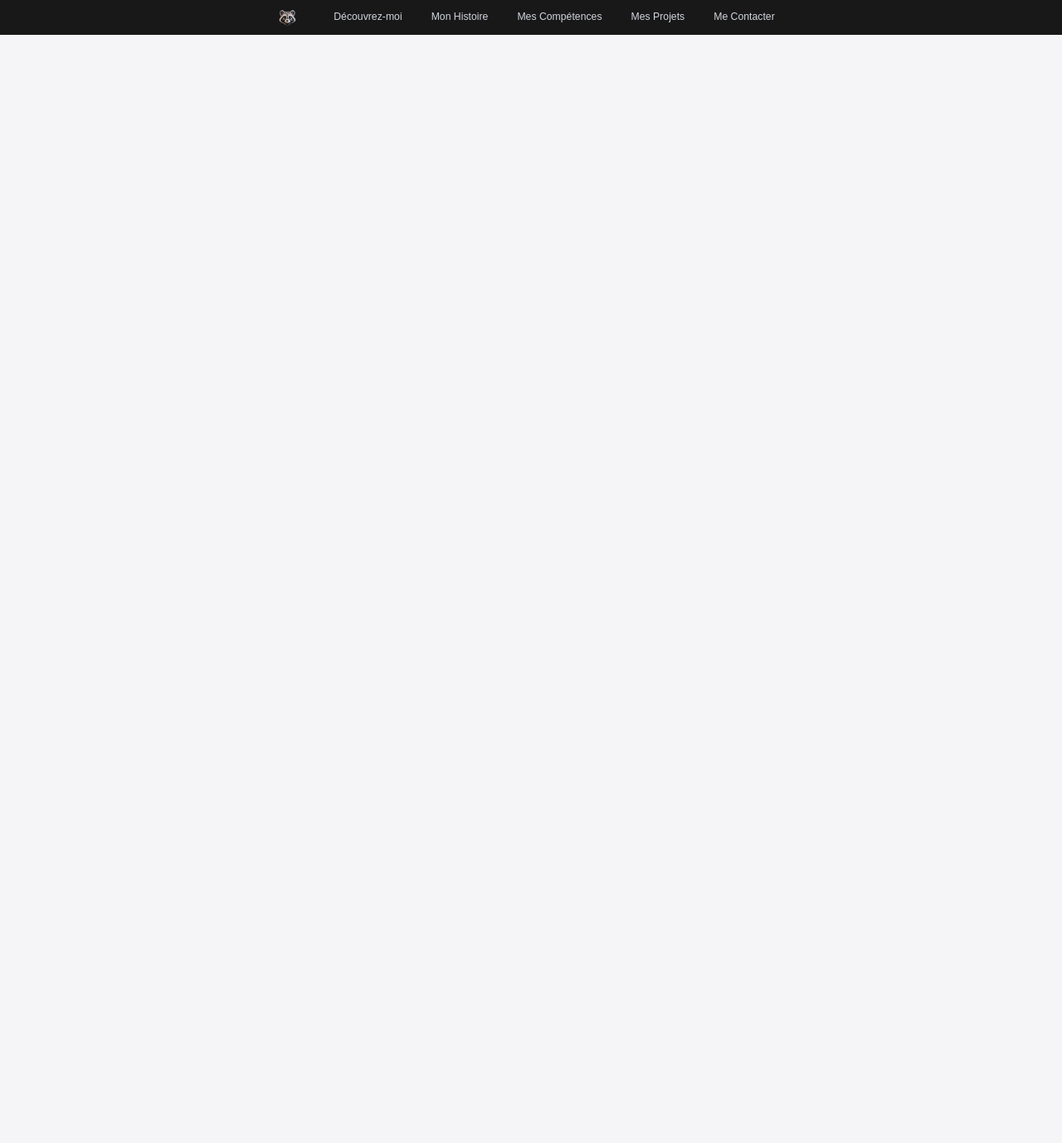
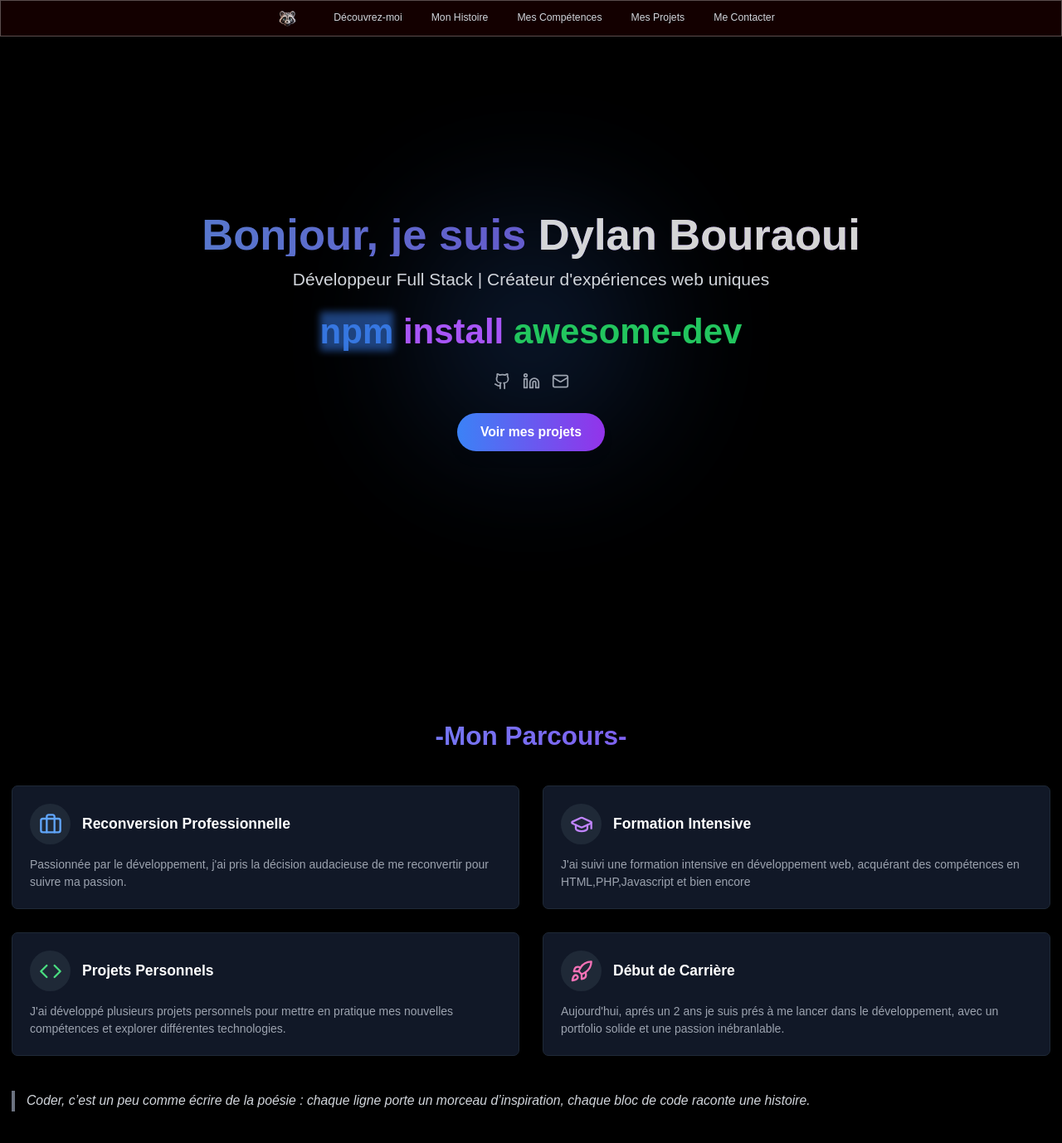
Before and after one commit to dylanepitech/Portfolio, a React (Vite) app: page / in a window 1280 px wide. Shown: the top 1378 px of the page at 83% size. Before the commit the page ends 800 px from the top, so only its background shows below. Built offline with nearby package versions, Linux system fonts and the light colour scheme.

Commit message:
Feature/herosection (#3)
* push rapide

* feature(Navbar): Ajout d'une interface

* Ajout de la hero section et de la section history section

```diff
--- a/package.json
+++ b/package.json
@@ -10,6 +10,7 @@
     "preview": "vite preview"
   },
   "dependencies": {
+    "framer-motion": "^11.11.10",
     "lucide-react": "^0.453.0",
     "react": "^18.3.1",
     "react-dom": "^18.3.1",
--- a/src/App.tsx
+++ b/src/App.tsx
@@ -1,7 +1,7 @@
 import { BrowserRouter as Router, Routes, Route } from "react-router-dom";
 import "./index.css";
 import Home from "./pages/Home";
-import ErrorPage from "./pages/errorPage";
+import ErrorPage from "./pages/ErrorPage";
 
 function App() {
   return (
--- /dev/null
+++ b/src/components/HeroSection.tsx
@@ -0,0 +1,90 @@
+import { useState, useEffect } from "react";
+import { motion } from "framer-motion";
+import { Github, Linkedin, Mail } from "lucide-react";
+
+export default function HeroSection() {
+  const [mounted, setMounted] = useState(false);
+
+  useEffect(() => {
+    setMounted(true);
+  }, []);
+
+  return (
+    <section className="relative h-screen flex items-center justify-center overflow-hidden bg-black">
+      {/* Effet de flare pour npm */}
+      <div className="absolute top-1/2 left-1/2 -translate-x-1/2 -translate-y-1/2 w-64 h-64 bg-blue-500 rounded-full filter blur-[100px] opacity-20 animate-pulse" />
+
+      <div className="container mx-auto px-4 z-10">
+        <motion.div
+          initial={{ opacity: 0, y: 20 }}
+          animate={{ opacity: mounted ? 1 : 0, y: mounted ? 0 : 20 }}
+          transition={{ duration: 0.8 }}
+          className="text-center"
+        >
+          <h1 className="text-4xl md:text-6xl font-bold mb-4 text-transparent bg-clip-text bg-gradient-to-r from-blue-400 to-purple-600 animate-pulse">
+            Bonjour, je suis <span className="text-white">Dylan Bouraoui</span>
+          </h1>
+          <p className="text-xl md:text-2xl mb-8 text-gray-300">
+            Développeur Full Stack | Créateur d&apos;expériences web uniques
+          </p>
+          <p className="text-3xl md:text-5xl font-bold mb-8">
+            <span className="relative">
+              <span className="text-blue-500 animate-pulse">npm</span>
+              <span className="absolute top-0 left-0 w-full h-full bg-blue-500 filter blur-sm opacity-50 animate-pulse"></span>
+            </span>{" "}
+            <span className="text-purple-500">install</span>{" "}
+            <span className="text-green-500">awesome-dev</span>
+          </p>
+          <div className="flex justify-center space-x-4 mb-8">
+            <SocialLink
+              href="https://github.com/dylanepitech"
+              icon={<Github className="w-6 h-6" />}
+              label="GitHub"
+            />
+            <SocialLink
+              href="www.linkedin.com/in/dylan-bouraoui-942039259"
+              icon={<Linkedin className="w-6 h-6" />}
+              label="LinkedIn"
+            />
+            <SocialLink
+              href="mailto:dylan.bouraoui@epitech.eu"
+              icon={<Mail className="w-6 h-6" />}
+              label="Email"
+            />
+          </div>
+          <motion.button
+            whileHover={{ scale: 1.05 }}
+            whileTap={{ scale: 0.95 }}
+            className="bg-gradient-to-r from-blue-500 to-purple-600 text-white font-semibold py-3 px-8 rounded-full text-lg shadow-lg hover:from-blue-600 hover:to-purple-700 transition duration-300"
+          >
+            Voir mes projets
+          </motion.button>
+        </motion.div>
+      </div>
+    </section>
+  );
+}
+
+function SocialLink({
+  href,
+  icon,
+  label,
+}: {
+  href: string;
+  icon: React.ReactNode;
+  label: string;
+}) {
+  return (
+    <motion.a
+      href={href}
+      target="_blank"
+      rel="noopener noreferrer"
+      whileHover={{ scale: 1.1 }}
+      whileTap={{ scale: 0.9 }}
+      className="text-gray-400 hover:text-white transition duration-300"
+      aria-label={label}
+    >
+      {icon}
+    </motion.a>
+  );
+}
--- a/src/components/Navbar.tsx
+++ b/src/components/Navbar.tsx
@@ -31,7 +31,7 @@ export default function Navbar(): ReactElement {
   ];
 
   return (
-    <nav className="bg-black/90 fixed w-full z-10">
+    <nav className="glassmorphism fixed w-full z-10">
       <div className="max-w-7xl mx-auto px-4 sm:px-6 lg:px-8">
         <div className="flex items-center justify-between md:justify-center h-12 md:gap-10">
           <div className="flex items-center">
--- /dev/null
+++ b/src/components/ParcoursSection.tsx
@@ -0,0 +1,78 @@
+import { motion } from "framer-motion";
+import { Code, Briefcase, GraduationCap, Rocket } from "lucide-react";
+
+export default function ParcoursSection() {
+  const parcours = [
+    {
+      icon: <Briefcase className="w-8 h-8 text-blue-400" />,
+      title: "Reconversion Professionnelle",
+      description:
+        "Passionnée par le développement, j'ai pris la décision audacieuse de me reconvertir pour suivre ma passion.",
+    },
+    {
+      icon: <GraduationCap className="w-8 h-8 text-purple-400" />,
+      title: "Formation Intensive",
+      description:
+        "J'ai suivi une formation intensive en développement web, acquérant des compétences en HTML,PHP,Javascript et bien encore",
+    },
+    {
+      icon: <Code className="w-8 h-8 text-green-400" />,
+      title: "Projets Personnels",
+      description:
+        "J'ai développé plusieurs projets personnels pour mettre en pratique mes nouvelles compétences et explorer différentes technologies.",
+    },
+    {
+      icon: <Rocket className="w-8 h-8 text-pink-400" />,
+      title: "Début de Carrière",
+      description:
+        "Aujourd'hui, aprés un 2 ans je suis prés à me lancer dans le développement, avec un portfolio solide et une passion inébranlable.",
+    },
+  ];
+
+  return (
+    <section className="py-20 bg-black">
+      <div className="container mx-auto px-4">
+        <motion.h2
+          initial={{ opacity: 0, y: 20 }}
+          animate={{ opacity: 1, y: 0 }}
+          transition={{ duration: 0.8 }}
+          className="text-3xl md:text-4xl font-bold mb-12 text-center text-transparent bg-clip-text bg-gradient-to-r from-blue-400 to-purple-600"
+        >
+          -Mon Parcours-
+        </motion.h2>
+        <div className="grid grid-cols-1 md:grid-cols-2 gap-8">
+          {parcours.map((etape, index) => (
+            <motion.div
+              key={index}
+              initial={{ opacity: 0, x: index % 2 === 0 ? -50 : 50 }}
+              animate={{ opacity: 1, x: 0 }}
+              transition={{ duration: 0.8, delay: index * 0.2 }}
+              className="bg-gray-900 p-6 rounded-lg shadow-lg border border-gray-800 hover:border-blue-500 transition duration-300"
+            >
+              <div className="flex items-center mb-4">
+                <div className="mr-4 bg-gray-800 p-3 rounded-full">
+                  {etape.icon}
+                </div>
+                <h3 className="text-xl font-semibold text-white">
+                  {etape.title}
+                </h3>
+              </div>
+              <p className="text-gray-400">{etape.description}</p>
+            </motion.div>
+          ))}
+        </div>
+        <motion.div
+          initial={{ opacity: 0, y: 20 }}
+          animate={{ opacity: 1, y: 0 }}
+          transition={{ duration: 0.8, delay: 1 }}
+          className="mt-12 text-center"
+        >
+          <blockquote className="text-lg text-left italic text-gray-300 mb-6 border-l-4 border-gray-500 pl-4">
+            Coder, c’est un peu comme écrire de la poésie : chaque ligne porte
+            un morceau d’inspiration, chaque bloc de code raconte une histoire.
+          </blockquote>
+        </motion.div>
+      </div>
+    </section>
+  );
+}
--- a/src/index.css
+++ b/src/index.css
@@ -18,5 +18,9 @@
   -moz-osx-font-smoothing: grayscale;
 }
 
-/* 245,245,247 */
-/* 250,250,250 */
+.glassmorphism {
+  background: rgba(24, 0, 0, 0.83);
+  backdrop-filter: blur(10px);
+  border: 1px solid rgba(255, 255, 255, 0.3);
+  box-shadow: 0 4px 8px rgba(0, 0, 0, 0.719);
+}
--- a/src/pages/Home.tsx
+++ b/src/pages/Home.tsx
@@ -1,10 +1,14 @@
 import { ReactElement } from "react";
 import Navbar from "../components/Navbar";
+import HeroSection from "../components/HeroSection";
+import ParcoursSection from "../components/ParcoursSection";
 
 export default function Home(): ReactElement {
   return (
     <>
       <Navbar />
+      <HeroSection />
+      <ParcoursSection />
     </>
   );
 }
```
Also changed, not shown: 1 other file (tests, documents, lock files or other folders).
